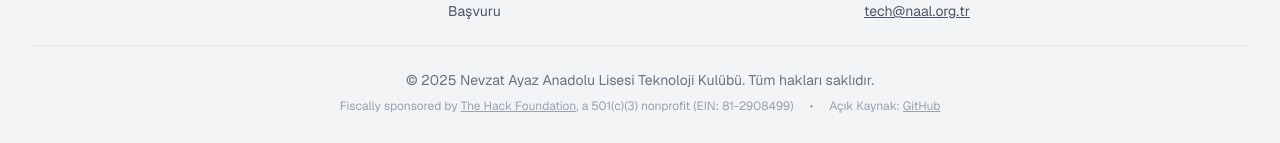
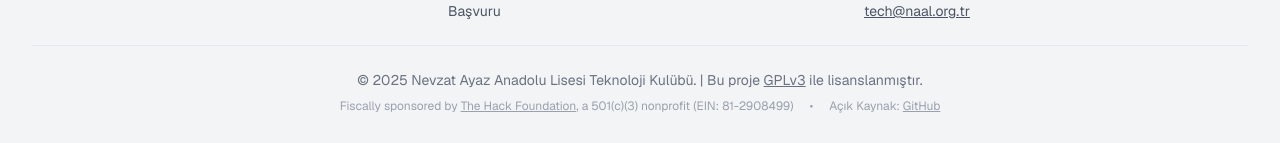
Before and after one commit to naaltech/website, a Next.js app: page / in a window 1280 px wide. Shown: the part 3338-3481 px from the top of the page. Built offline with nearby package versions, Linux system fonts and the light colour scheme.

Commit message:
Update footer.tsx

```diff
--- a/components/footer.tsx
+++ b/components/footer.tsx
@@ -51,7 +51,7 @@ export function Footer() {
           </div>
         </div>
         <div className="border-t border-gray-200 mt-6 pt-6 text-center text-sm text-gray-500">
-          <p className="mb-2">&copy; {new Date().getFullYear()} Nevzat Ayaz Anadolu Lisesi Teknoloji Kulübü. Tüm hakları saklıdır.</p>
+          <p className="mb-2">&copy; {new Date().getFullYear()} Nevzat Ayaz Anadolu Lisesi Teknoloji Kulübü. | Bu proje <a href="https://raw.githubusercontent.com/naaltech/website/refs/heads/main/LICENSE" className="hover:text-gray-600 underline">GPLv3</a> ile lisanslanmıştır.</p>
           <div className="flex flex-col sm:flex-row justify-center items-center gap-2 sm:gap-4 text-xs text-gray-400">
             <p>
               Fiscally sponsored by <a href="https://the.hackfoundation.org/" className="hover:text-gray-600 underline">The Hack Foundation</a>, a 501(c)(3) nonprofit (EIN: 81-2908499)</p>
```
